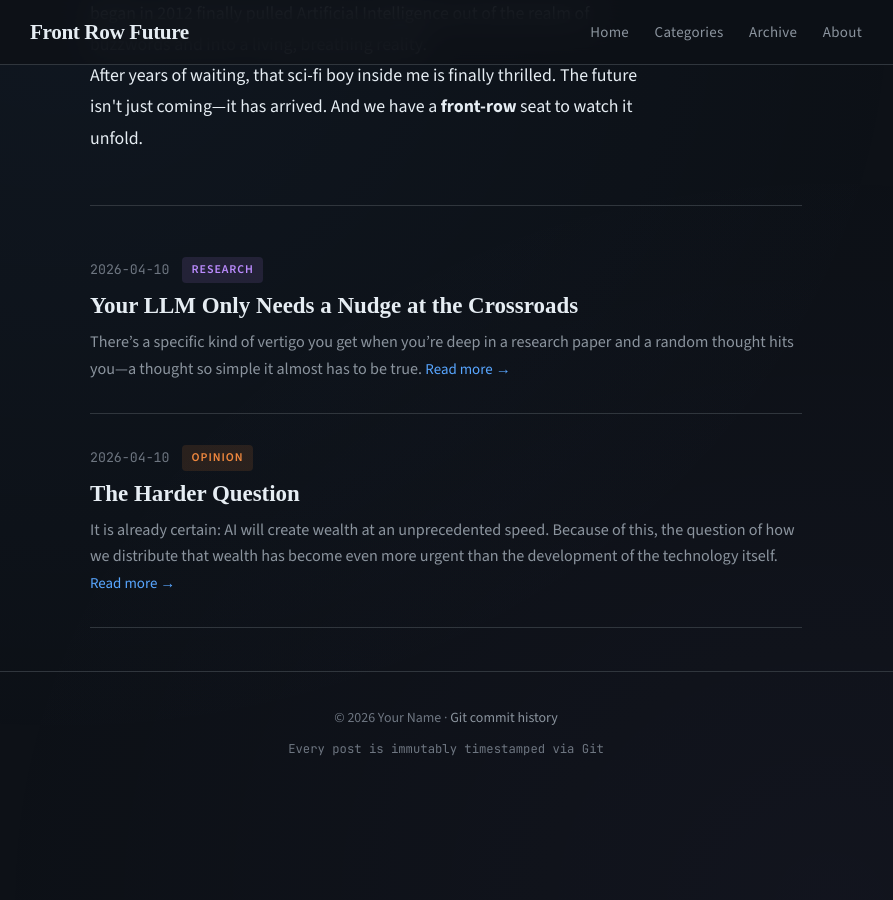
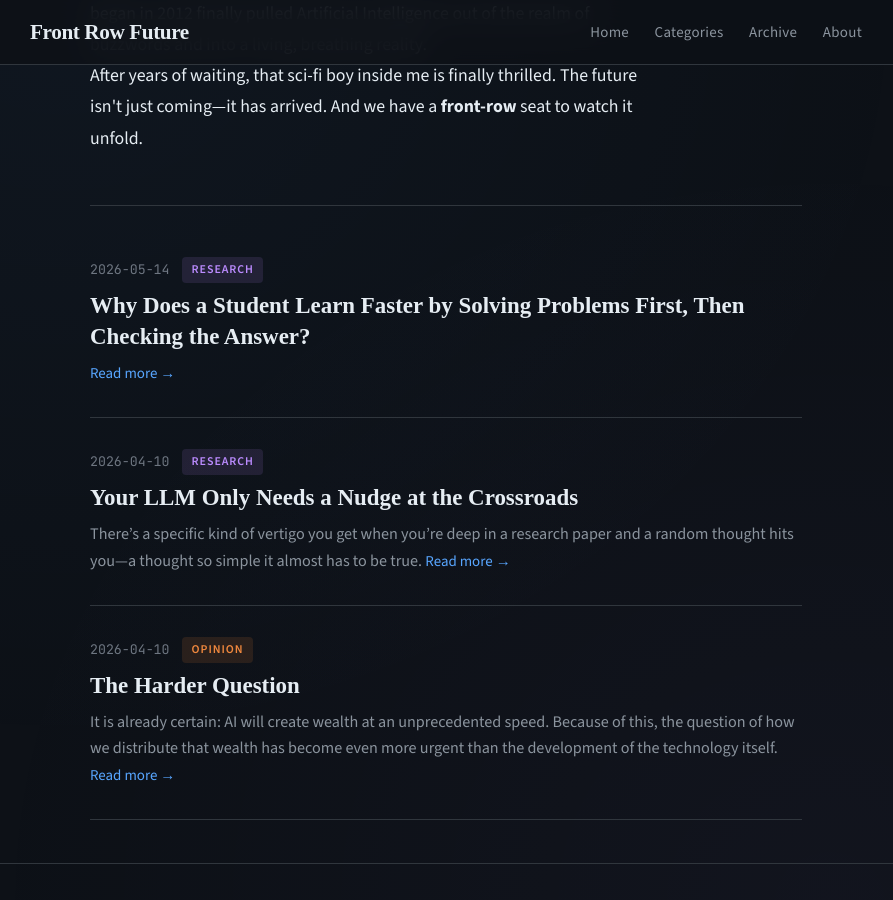
Before and after one commit to ylxfda/ylxfda.github.io, a Jekyll site: the page built from index.html, in a window 1280 px wide and 900 px high, scrolled down 458 px. Shown: the whole window, without its empty margins (194-1087 px from the left). Built offline with Jekyll 4.4.1, drawn with Linux system fonts in a browser that asks for light colours; before the commit the page ends 1252 px from its top, so only the background shows below that; some of the changed lines change nothing that is shown.

Commit message:
Add RL's Razor post and remove footer timestamp line

```diff
--- a/_layouts/default.html
+++ b/_layouts/default.html
@@ -510,7 +510,6 @@
     <p>&copy; {{ 'now' | date: "%Y" }} {{ site.author }} ·
       <a href="https://github.com/ylxfda/ylxfda.github.io/commits" target="_blank">Git commit history</a>
     </p>
-    <p class="footer-git-info">Every post is immutably timestamped via Git</p>
   </footer>
 
 </body>
--- /dev/null
+++ b/_posts/2026-05-14-rl-razor-why-rl-forgets-less.md
@@ -0,0 +1,149 @@
+---
+layout: post
+title: "Why Does a Student Learn Faster by Solving Problems First, Then Checking the Answer?"
+date: 2026-05-14
+categories: research
+---
+
+
+---
+
+## 1. An itch I had during the post-training boom
+
+When DeepSeek and the broader RL-for-post-training wave hit last year, one observation kept showing up: a base model fine-tuned with **reinforcement learning** (RL) tended to be better — better generalization, less catastrophic forgetting, more robust on out-of-distribution inputs — than the same model fine-tuned by **supervised fine-tuning** (SFT) on comparable data.
+
+I had a naive but stubborn intuition about why, drawn straight from how human students learn:
+
+> If you want to actually learn, you should *try the problem yourself first*, then look at the solution or get the teacher's feedback. Just being shown the worked solution and copying it down — that's much weaker.
+
+That mapping felt obvious:
+
+- **SFT** is "read the worked solution and imitate." The model is fed (input, golden answer) pairs produced by someone else.
+- **RL** is "try yourself, then get graded." The model rolls out its own attempt, and the reward signal nudges it toward better behavior.
+
+My intuition is that solutions produced by RL tend to stay closer to the model’s native distribution. However, I have not yet worked through the mathematical or mechanistic justification for this.
+
+Recently I read two papers from the same group at MIT (Pulkit Agrawal's lab) that, taken together, answer this very cleanly:
+
+1. **RL's Razor: Why Online Reinforcement Learning Forgets Less** (Shenfeld, Pari, Agrawal, 2025) — the *diagnosis*.
+2. **Self-Distillation Enables Continual Learning** (Shenfeld, Damani, Hübotter, Agrawal, 2026) — the *prescription*, for the case where you don't have a reward.
+
+---
+
+## 2. Background
+
+**Continual learning** is the goal of letting a model pick up new skills or new knowledge without trashing what it already knew. Every time we fine-tune a strong base model on a narrow task, we risk damaging its general capabilities — the dreaded **catastrophic forgetting**.
+
+**Self-distillation** is a special case of knowledge distillation: instead of a bigger teacher teaching a smaller student, the model serves as its own teacher (often a slightly different version of itself — an EMA copy (a wighted moving average), a context-augmented copy, etc.). It's typically used as regularization or to bootstrap better behavior from the model's existing knowledge.
+
+---
+
+## 3. Paper 1 — RL's Razor: a clean diagnosis
+
+The headline claim of *RL's Razor*, in one sentence:
+
+> Among all the policies that solve a new task, on-policy RL is implicitly biased toward the one with the **smallest KL divergence to the base model**. SFT has no such bias.
+
+A few key points:
+
+**(a) Forgetting is governed by distributional shift, not by the algorithm.** The authors show empirically that how much a fine-tuned model forgets is essentially a function of the KL divergence between the fine-tuned and base policy, evaluated on the new task. Plot KL on the x-axis and "drop on prior tasks" on the y-axis, and you get roughly a single curve, regardless of whether the points came from RL or SFT. The algorithm is not magic — the endpoint distribution is what matters.
+
+![KL divergence on the new task predicts forgetting on prior tasks. Both RL and SFT points fall on essentially the same curve.](https://jyopari.github.io/posts/RL%27s%20Razor%20Why%20On-Policy%20Reinforcement%20Learning%20Fo%202573b66e4cf580cdb414d25c1f346f0c/Screenshot_2025-08-22_at_6.24.12_PM.png)
+*Figure from Shenfeld, Pari & Agrawal (2025), [RL's Razor project page](https://jyopari.github.io/posts/rl_razor). KL divergence between the fine-tuned and base policy on the new task is an excellent single predictor of how much prior-task ability is lost — RL and SFT points lie on the same curve.*
+
+**(b) Why RL stays close in KL.** On-policy policy gradient updates are weighted by the model's *own* current sampling distribution. Trajectories the model already considers improbable get sampled rarely and contribute almost nothing to the gradient. So the policy can't easily jerk itself onto a distribution very far from where it started. SFT, in contrast, is pulled by external labels and can converge to a policy arbitrarily far in KL from the base.
+
+**(c) On-policyness is the active ingredient.** The authors compare several objectives — GRPO, an SFT variant with negative examples, and others — and find that whether the data is on-policy is what matters, not whether you have a reward or use negative examples. They also give a theoretical bound: one step of on-policy policy gradient produces a KL change bounded in a way SFT updates are not.
+
+So the slogan **RL's Razor** is: *among the many ways to solve the new task, RL prefers the one closest in KL to the original model.* That's why RL forgets less.
+
+This is, I think, a very satisfying explanation of the hand-wavy student-learning intuition. "Try yourself, then be graded" corresponds exactly to *on-policy* training: the trajectories you update on are sampled from your current policy. That's what keeps you anchored to who you already are while absorbing the new task.
+
+---
+
+## 4. Paper 2 — Self-Distillation Enables Continual Learning (SDFT)
+
+*RL's Razor* tells us why on-policy training is the active ingredient. But on-policy RL has a hard requirement: you need a **reward function**. In many real-world cases — teaching a new skill, injecting new knowledge — you don't have a verifiable reward. You only have **expert demonstrations**. And once you fall back to demonstrations, you're back to SFT, which is off-policy and triggers the forgetting problem we wanted to avoid.
+
+SDFT is the elegant workaround: get the on-policyness without needing a reward, by having the model teach itself.
+
+### The core trick
+
+The same model plays two roles, distinguished only by what's in its context window:
+
+- **Teacher**: input is `[demonstration] + [task]`. With the demonstration in context, in-context learning makes the model behave as if it already knew how to do the task. It's effectively a "smarter version of itself," conditioned on the demo.
+- **Student**: input is just `[task]`. This is the model we actually want to deploy.
+
+The one-sentence summary of SDFT is:
+
+> Take the ability to do the task **with a demonstration in context** and, via distillation, internalize it into the ability to do the task **without** the demonstration.
+
+### The training loop
+
+1. The **student** rolls out an answer `y` to the task — *no* demonstration in its context. So `y` is sampled from the student's current distribution: **on-policy**.
+2. The **teacher**, which has the demonstration in its context, scores that same `y`. Because of the demo, the teacher's per-token predictions are more accurate.
+3. The student is updated to **match the teacher's distribution on `y`**, token by token.
+
+Two subtleties worth pausing on:
+
+**What does "match the teacher's distribution" actually mean?** In ordinary supervised learning, the target is a **hard label** — one-hot, "the correct token is *X*, probability 1." In distillation, the target is the teacher's **soft distribution** over the whole vocabulary at that position. For example, on the token "France": hard label says `France: 1.0` and everything else `0`; the teacher's distribution might say `France: 0.85, France.: 0.10, Frankreich: 0.03, …`. The student matches the whole distribution — more informative than a hard label, since the teacher is also telling the student which alternatives would be almost as good and which are clearly wrong. In SDFT the teacher and student share weights; "more accurate" doesn't mean "from a stronger model," it means "from a version of itself temporarily boosted by in-context learning."
+
+**The student's rollout `y` is a long sentence — what does the teacher actually output on it?** Not another sentence. At every token position of `y`, the teacher outputs a probability distribution over the entire vocabulary. Recall that an LLM at every position outputs a vocabulary-sized probability vector; there are two ways to use that. In **generation mode**, you sample, emit, feed back, repeat. In **scoring mode (teacher forcing)**, you take an already-existing sequence, run a single forward pass, and just read off the distribution at each position — no sampling. SDFT uses the teacher in scoring mode. Concretely, if the student rollout `y` is 20 tokens long, one forward pass through `[demonstration][task][y]` yields 20 distributions over the vocabulary at the answer positions. The student, run on the same `y` *without* the demonstration, produces 20 distributions of its own. The training objective aligns these two sets of 20.
+
+### The loss
+
+SDFT uses a forward-KL distillation loss, summed over the tokens of the student's rollout:
+
+$$
+\mathcal{L}_{\text{SDFT}}(\theta) = \mathbb{E}_{x \sim \mathcal{D},\ y \sim \pi_\theta(\cdot \mid x)} \left[ \sum_{t=1}^{|y|} \mathrm{KL}\Big(\, p_T(\cdot \mid d, x, y_{<t}) \;\Big\|\; \pi_\theta(\cdot \mid x, y_{<t}) \,\Big) \right]
+$$
+
+where $\theta$ is the (shared) model's parameters, $x$ is the task, $d$ is the demonstration (fed only to the teacher), $y \sim \pi_\theta(\cdot \mid x)$ is the student's own sample (the **on-policy** part), $p_T$ is the teacher's distribution (conditioned on $d$), and $\pi_\theta$ is the student's distribution (no $d$). In practice $p_T$ is computed under `stop_grad` — gradients only flow through the student's forward pass.
+
+Compare against SFT, which fits an externally given demonstration $(x, y^*)$:
+
+$$
+\mathcal{L}_{\text{SFT}}(\theta) = -\sum_{t=1}^{|y^*|} \log \pi_\theta(y^*_t \mid x, y^*_{<t})
+$$
+
+Two structural differences jump out: **whose trajectory** — SFT fits an externally given $y^*$ (off-policy), SDFT fits the student's own $y$ (on-policy); and **what target** — SFT pushes probability toward a one-hot label, SDFT pushes the student's whole distribution toward the teacher's soft distribution, which is by construction close to the student (same model, just with extra context), so each update is gentler in KL. These two changes are exactly what turns off-policy imitation into something with the on-policy character that *RL's Razor* identifies as the source of RL's resistance to forgetting.
+
+In experiments across skill learning, knowledge acquisition, and a continual-learning setup with three sequential tasks, SDFT outperforms SFT both on the new task *and* on retaining prior abilities.
+
+---
+
+## 5. How the two papers fit together
+
+A clean **diagnosis → prescription** pairing, by mostly the same authors:
+
+| | **RL's Razor** | **SDFT** |
+|---|---|---|
+| Role | *Why* RL forgets less | *How* to get the same property without RL |
+| Key claim | Forgetting ≈ KL drift on the new task. On-policy RL is implicitly KL-minimal. | Use a context-conditioned self-teacher to get on-policy updates from demonstrations. |
+| Required signal | Reward function | Expert demonstrations |
+| When to use | Verifiable tasks (math, code, robotics) | Tasks with demos but no clean reward (knowledge injection, style, open-ended skills) |
+| Replaces | Explains the gap with SFT | Replaces SFT |
+
+The deeper shared thesis: **what matters for resistance to forgetting is *whose distribution the training samples come from*, not the loss function**. Make the samples come from the model itself, and you anchor the update — whether you grade those samples with a reward (RL) or with a context-augmented self-teacher (SDFT). This is the precise version of the student-learning intuition I started with. "Try the problem yourself first, then check the answer" is exactly: *sample from your own current distribution, then receive a signal about it*. And the formal reason it works is that updates restricted to your own samples can't drift far in KL from where you started — so you absorb the new skill without overwriting the old ones.
+
+---
+
+## 6. Other explanations in the literature
+
+*RL's Razor* is the explanation I find cleanest, but it's not the only angle. A short tour:
+
+- **SFT Memorizes, RL Generalizes** (Chu et al., ICML 2025). The earliest systematic empirical study: across rule-based reasoning and visual navigation, RL — especially with outcome-based rewards — generalizes to OOD variants, while SFT memorizes the training set. More "what" than "why," but it crisply established the phenomenon.
+
+- **Why Does RL Generalize Better Than SFT? A Data-Centric Perspective** (Lu et al., 2026). A different and complementary angle: RL implicitly performs **sample selection**, focusing optimization on *medium-difficulty* examples. Hard samples in SFT degrade OOD generalization because the model has to bend itself out of shape to fit them. The authors propose Difficulty-Curated SFT, which filters by difficulty and recovers — even surpasses — RL's generalization, at much lower cost. So RL's edge may not be entirely about on-policyness; some of it is about *which* samples drive the gradients.
+
+- **Why Reinforcement Fine-Tuning Enables MLLMs Preserve Prior Knowledge Better** (Liang et al., 2025). A learning-dynamics view: RL mostly reinforces samples already aligned with the base model's probability landscape, so its updates have small magnitude *and* point in a direction that doesn't conflict with prior knowledge. SFT, lacking this filter, is dragged toward labels regardless of how foreign they are to the base.
+
+---
+
+**References**
+
+- Shenfeld, Pari, Agrawal. *RL's Razor: Why Online Reinforcement Learning Forgets Less*. arXiv:2509.04259, 2025.
+- Shenfeld, Damani, Hübotter, Agrawal. *Self-Distillation Enables Continual Learning*. arXiv:2601.19897, 2026.
+- Chu et al. *SFT Memorizes, RL Generalizes: A Comparative Study of Foundation Model Post-training*. ICML 2025 / arXiv:2501.17161.
+- Lu et al. *Why Does RL Generalize Better Than SFT? A Data-Centric Perspective on VLM Post-Training*. arXiv:2602.10815, 2026.
+- Liang et al. *Why Reinforcement Fine-Tuning Enables MLLMs Preserve Prior Knowledge Better: A Data Perspective*. arXiv:2506.23508, 2025.
```
